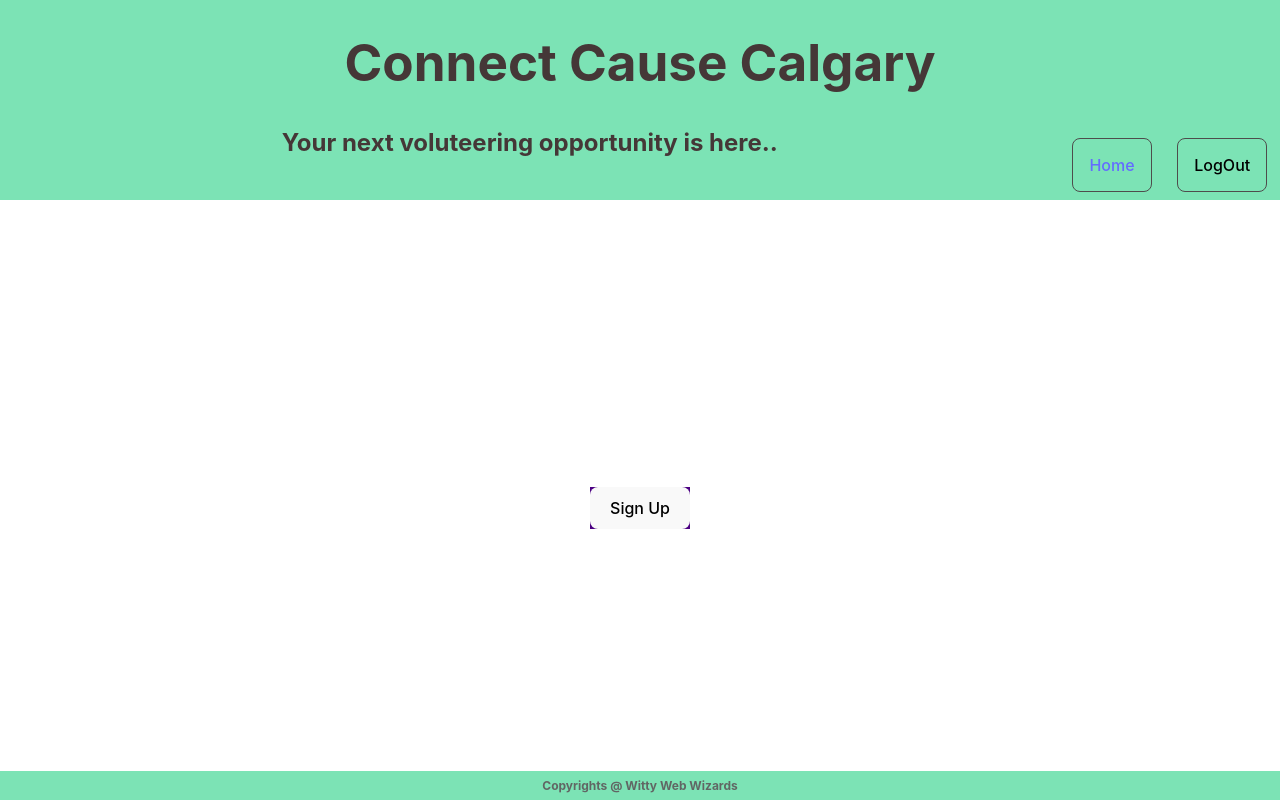
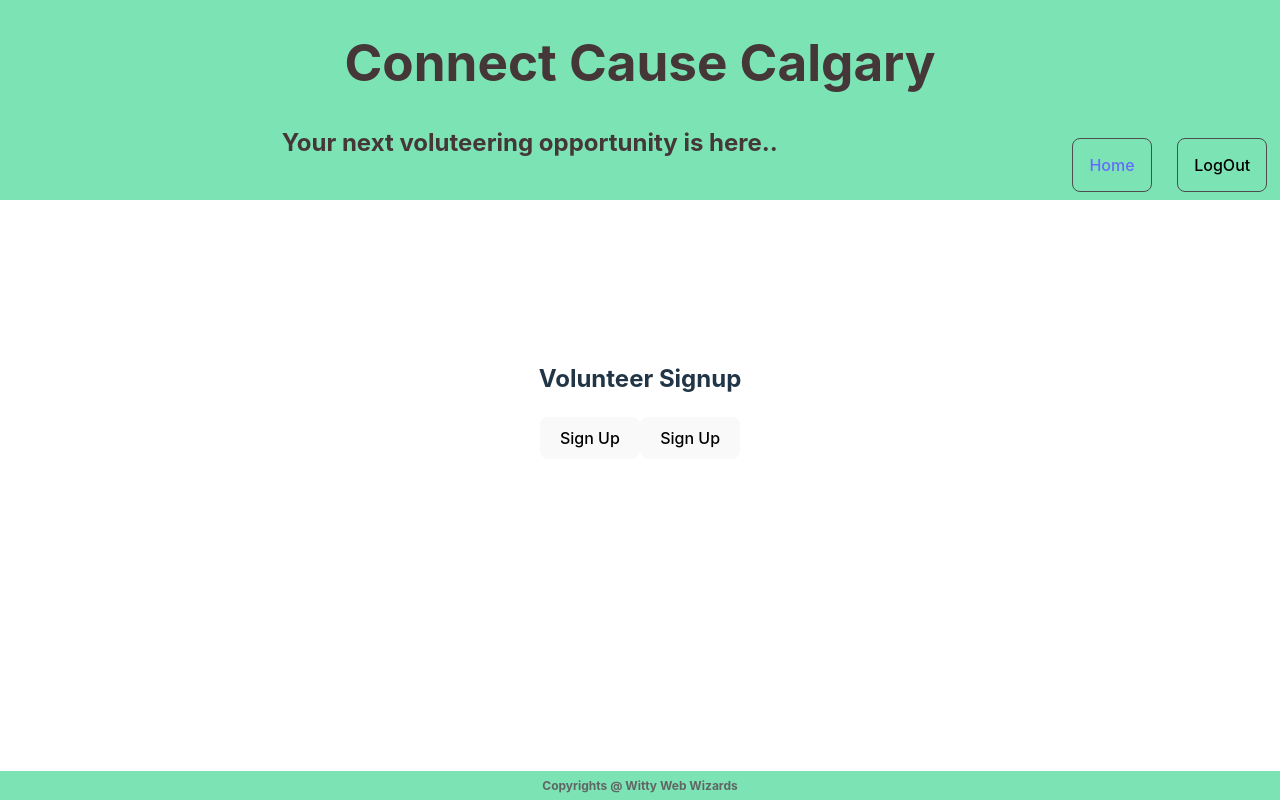
Before and after one commit to RiniJ7/connect-cause-frontend, a React (Vite) app: page /home in a window 1280 px wide. Built offline with nearby package versions, Linux system fonts and the light colour scheme.

Commit message:
added signin button

```diff
--- a/src/Components/body/Body.jsx
+++ b/src/Components/body/Body.jsx
@@ -1,5 +1,4 @@
 import React from "react";
-import "./Body.css";
 import { Link, Route, Routes } from "react-router-dom";
 import { Signupform } from "../signup-form/Signupform";
 import { useState } from "react";
@@ -9,8 +8,9 @@ export default function Header(props) {
     const [loggedInToken, setLoggedInToken] = useState("");
 
     return (
-        <div className="body">
+        <div className="main">
             <>
+                <h2>Volunteer Signup</h2>
                 <Routes>
                     <Route path="/home" element={<p></p>} />
                     {signupSelected == true && <Route path="/" element={<Signupform setLoggedInToken={setLoggedInToken} title="Sign Up Today" />} />}
@@ -23,6 +23,13 @@ export default function Header(props) {
                 >
                     {props.signup}
                 </button>
+                <button
+                    onClick={() => {
+                        setSignupSelected(!signupSelected);
+                    }}
+                >
+                    {props.signup}
+                </button>
             </>
         </div>
     );
```
